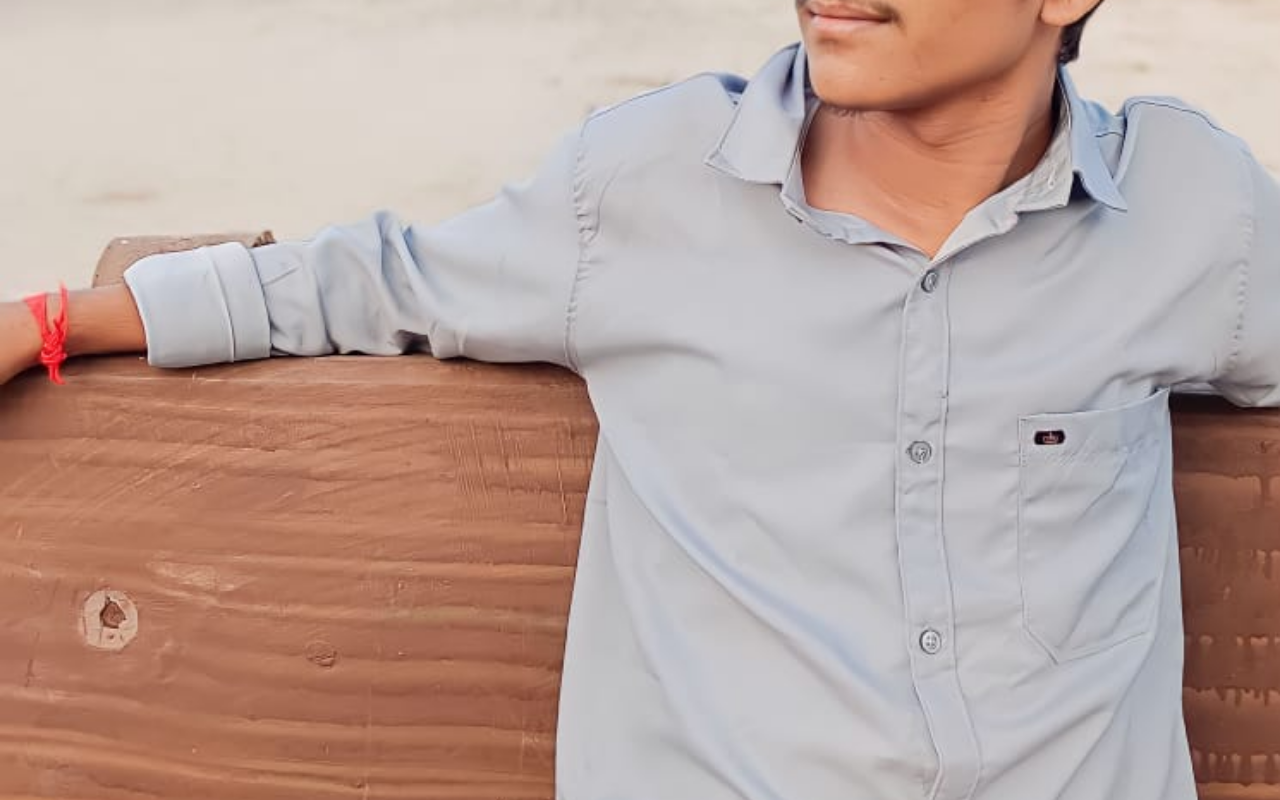
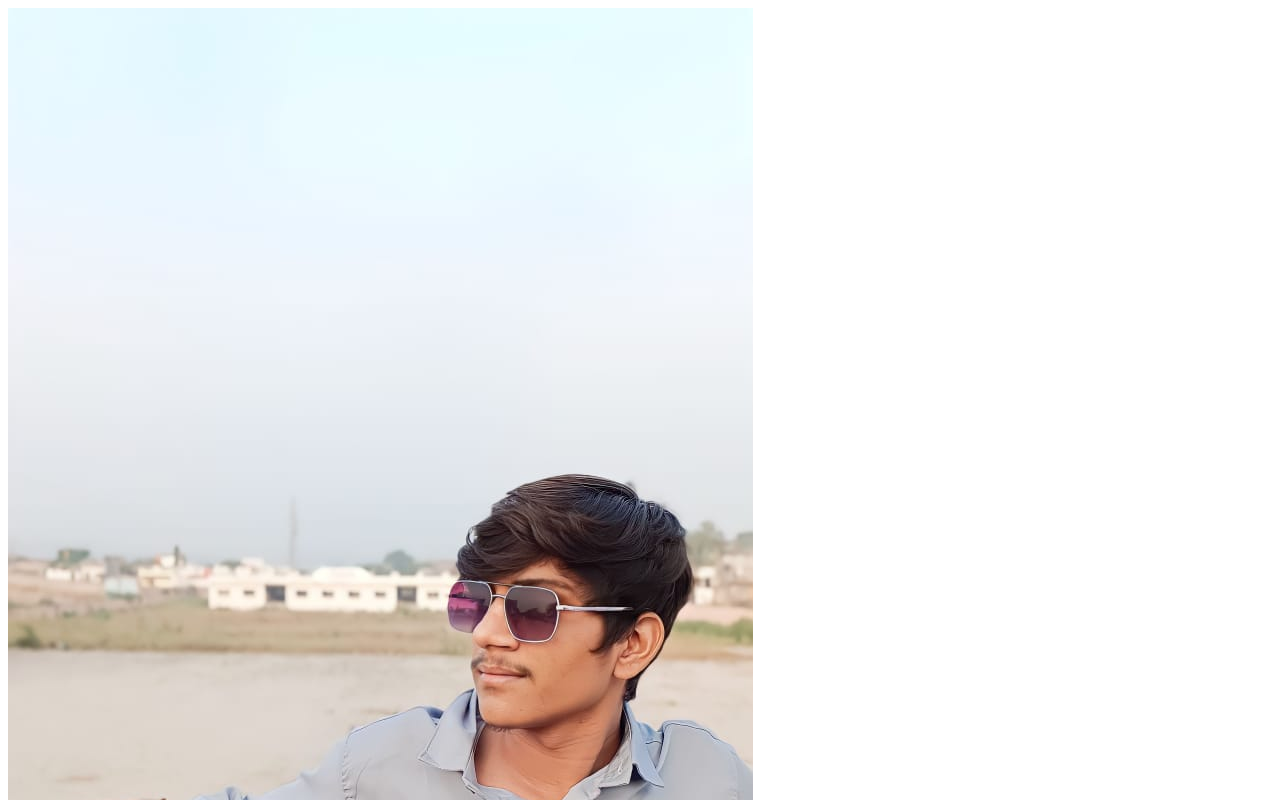
Before and after one commit to msbing-one/3, a plain HTML site: page index.html in a window 1280 px wide. Shown: the top 800 px of the page. Drawn offline with Linux system fonts and the light colour scheme.

Commit message:
Update index.html

```diff
--- a/index.html
+++ b/index.html
@@ -1,30 +1,13 @@
 <!DOCTYPE html>
 <html lang="en">
-
 <head>
     <meta charset="UTF-8">
     <meta name="viewport" content="width=device-width, initial-scale=1.0">
-    <title>Random Number Generator</title>
-
-<style>
-
-    body {
-        font-family: 'Arial', sans-serif;
-        background: url('IMG-20231213-WA0010.jpg') center/cover;
-        text-align: center;
-        margin: 20px;
-        color: #ffffff;
-    }
-
-
-
-
-
-</style>
-
+    <title>Image Example</title>
 </head>
-
 <body>
 
+    <img src="IMG-20231213-WA0010.jpg" alt="Description of the image">
 
+</body>
 </html>
```
